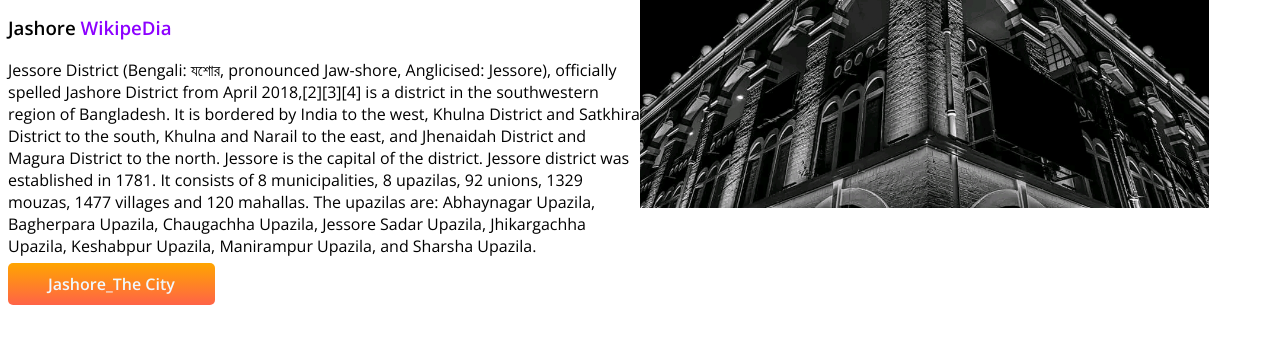
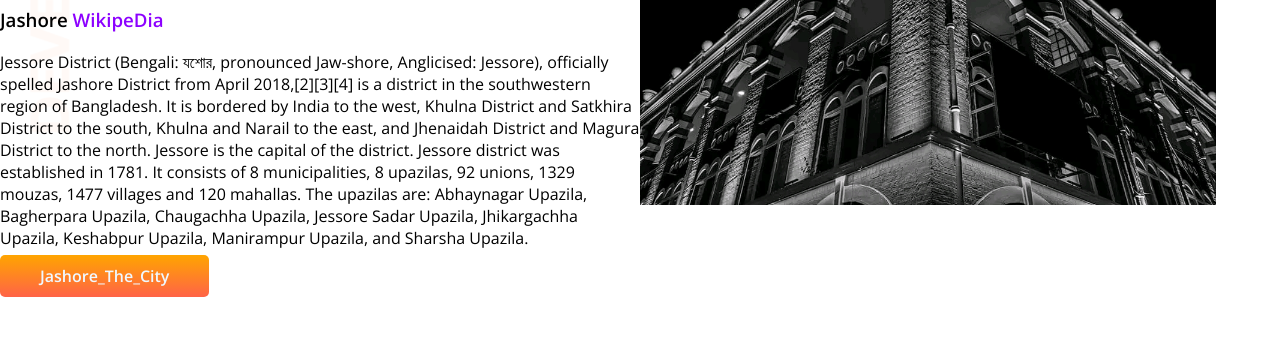
Before and after one commit to sahol-imam/developer-portfolio, a plain HTML site: page index.html in a window 1280 px wide. Shown: the part 227-570 px from the top of the page. Drawn offline with nearby package versions, Linux system fonts and the light colour scheme.

Commit message:
toop_banner

```diff
--- a/index.html
+++ b/index.html
@@ -15,7 +15,7 @@
 </head>
 
 <body>
-    <section>
+    <section class="top-banner">
         <div class="half-width">
             <h1>My <span class="color">Home Town</span> </h1>
             <h1>Jashore</h1>
@@ -31,8 +31,8 @@
                 Chaugachha
                 Upazila, Jessore Sadar Upazila, Jhikargachha Upazila, Keshabpur Upazila, Manirampur Upazila, and Sharsha
                 Upazila.</p>
-            <a class="link-button" target="_blank" href="https://www.youtube.com/watch?v=dgzebMdc-vM">Jashore_The
-                City</a>
+            <a class="link-button" target="_blank"
+                href="https://www.youtube.com/watch?v=dgzebMdc-vM">Jashore_The_City</a>
         </div>
         <div class="half-width"><img src="images/cort dark.jpg" alt=""></div>
     </section>
--- a/style.css
+++ b/style.css
@@ -4,6 +4,7 @@ h1 {
 
 body {
     font-family: 'Open Sans', sans-serif;
+    margin: 0%;
 }
 
 h1 {
@@ -38,3 +39,8 @@ section {
     font-weight: 700;
     border-radius: 5px;
 }
+
+.top-banner {
+    background-image: url(images/top-banner.png);
+    background-repeat: no-repeat;
+}
```
